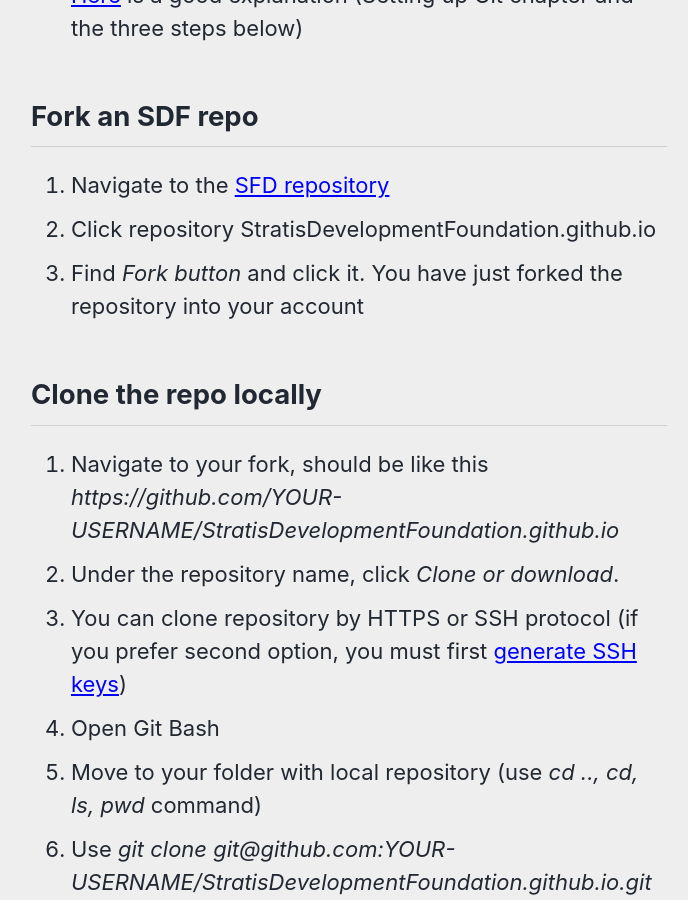
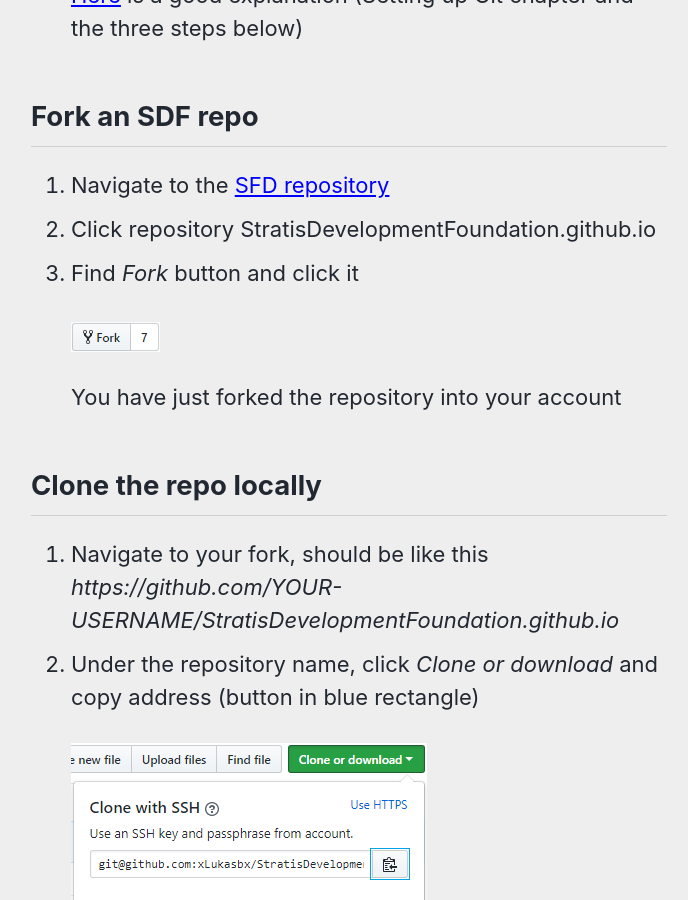
Before and after one commit to StratisDevelopmentFoundation/StratisDevelopmentFoundation.github.io, a Jekyll site: the page built from _posts/2018-04-01-Github-Basics.md, in a window 1280 px wide and 900 px high, scrolled down 1828 px. Shown: the whole window, without its empty margins (291-979 px from the left). Built offline with Jekyll 4.4.1, drawn with Linux system fonts in a browser that asks for light colours; nearby versions of some CDN libraries.

Commit message:
adding_images

```diff
--- a/_posts/2018-04-01-Github-Basics.md
+++ b/_posts/2018-04-01-Github-Basics.md
@@ -30,16 +30,22 @@
 ## Fork an SDF repo
 1. Navigate to the [SFD repository](https://github.com/StratisDevelopmentFoundation)
 2. Click repository StratisDevelopmentFoundation.github.io
-3. Find *Fork button* and click it.
+3. Find *Fork* button and click it
+
+    ![alt text](/assets/images/fork_button_github.png "fork_button_github")
+
    You have just forked the repository into your account
 
 ## Clone the repo locally
 1. Navigate to your fork, should be like this *https://github.com/YOUR-USERNAME/StratisDevelopmentFoundation.github.io*
-2. Under the repository name, click *Clone or download*.
+2. Under the repository name, click *Clone or download* and copy address (button in blue rectangle)
+
+    ![alt text](/assets/images/clone_or_download_button_github.png "clone_or_download_button_github")
 3. You can clone repository by HTTPS or SSH protocol (if you prefer second option, you must first [generate SSH keys](https://help.github.com/articles/generating-a-new-ssh-key-and-adding-it-to-the-ssh-agent/))
 4. Open Git Bash
 5. Move to your folder with local repository (use *cd .., cd, ls, pwd* command)
 6. Use *git clone git@github.com:YOUR-USERNAME/StratisDevelopmentFoundation.github.io.git*
+    ![alt text](/assets/images/git_clone.png "git_clone")
 
 ## Modify the repo locally
 
```
Also changed, not shown: assets/images/clone_or_download_button_github.png (added), assets/images/fork_button_github.png (added), assets/images/git_clone.png (added).
